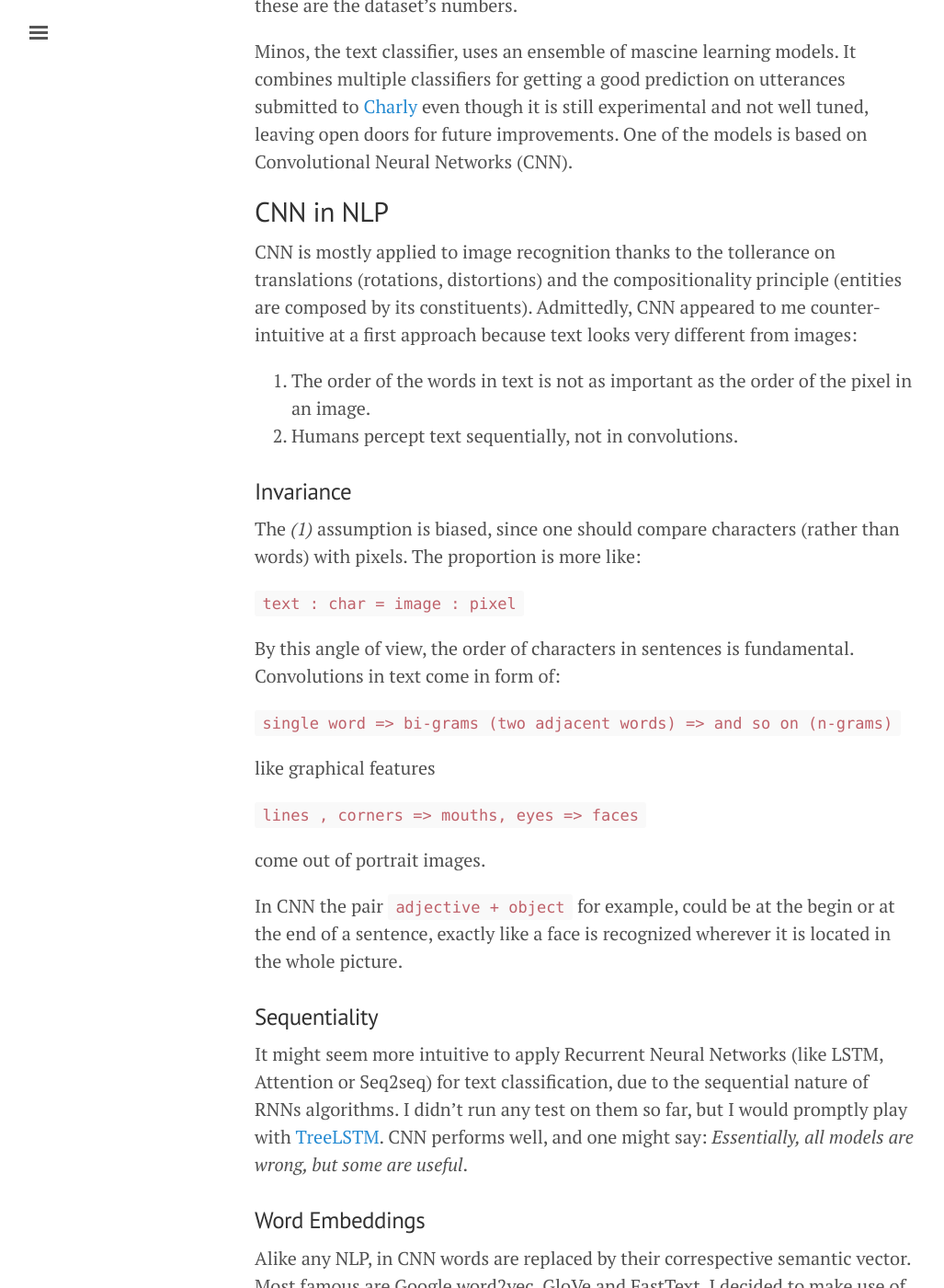
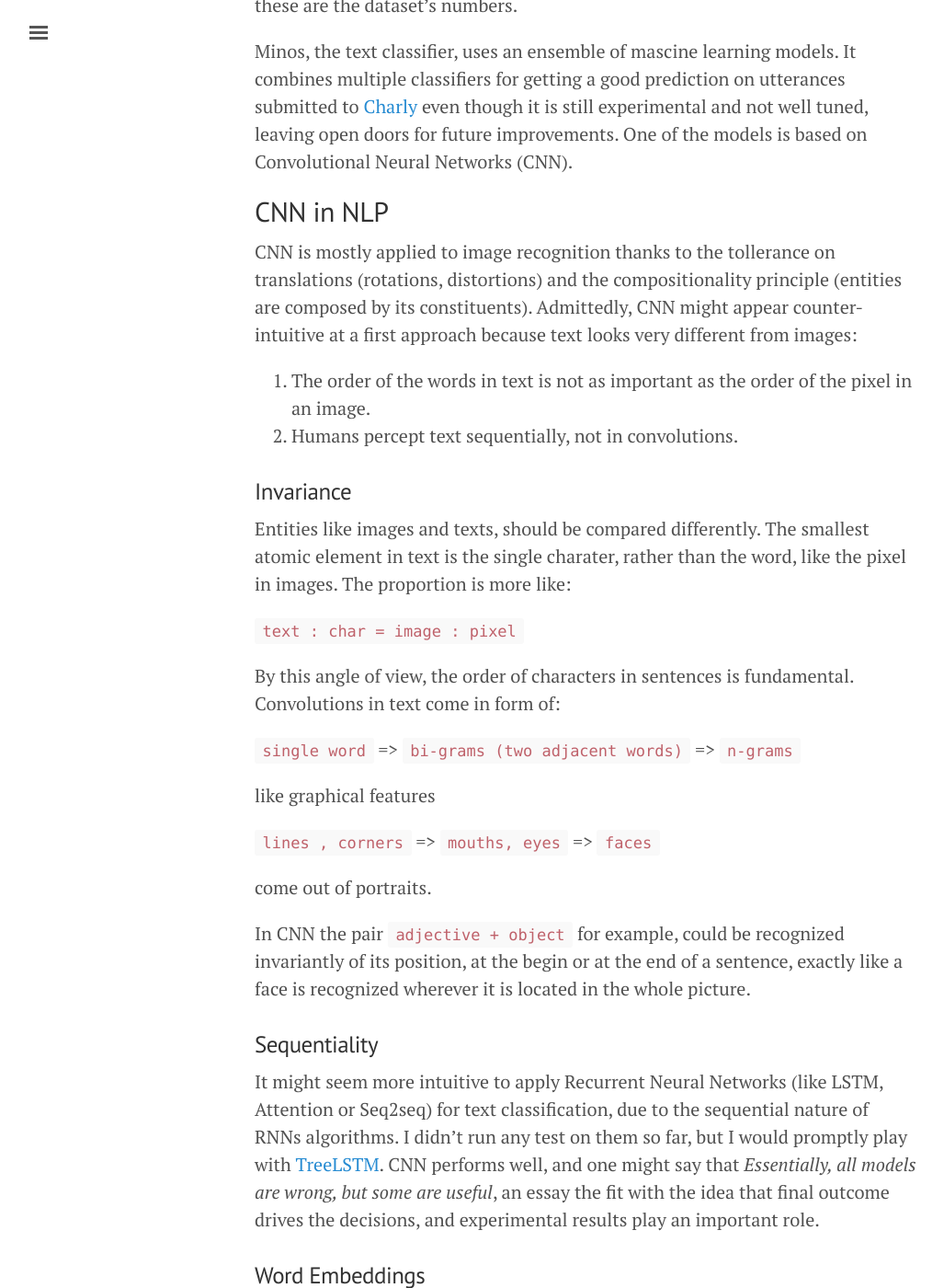
Before and after one commit to gfrison/gfrison.github.io, a Jekyll site: the page built from _posts/2017-09-01-deeplearning-in-text-classification.md, in a window 1280 px wide and 1400 px high, scrolled down 1411 px. Shown: the whole window at 92% size, without its empty margins (3-1030 px from the left). Built offline with Jekyll 4.4.1, drawn with Linux system fonts in a browser that asks for light colours.

Commit message:
Update 2017-09-01-deeplearning-in-text-classification.md

```diff
--- a/_posts/2017-09-01-deeplearning-in-text-classification.md
+++ b/_posts/2017-09-01-deeplearning-in-text-classification.md
@@ -31,33 +31,33 @@ One of the models is based on Convolutional Neural Networks (CNN).
 
 CNN is mostly applied to image recognition thanks to the tollerance on translations
 (rotations, distortions) and the compositionality principle (entities are composed by its constituents).
-Admittedly, CNN appeared to me counter-intuitive at a first approach because text looks very different from images:
+Admittedly, CNN might appear counter-intuitive at a first approach because text looks very different from images:
   1. The order of the words in text is not as important as the order of the pixel in an image.
   2. Humans percept text sequentially, not in convolutions.
 
 ### Invariance
 
-The _(1)_ assumption is biased, since one should compare characters (rather than words) with pixels. The proportion is more like:
+Entities like images and texts, should be compared differently. The smallest atomic element in text is the single charater, rather than the word, like the pixel in images. The proportion is more like:
 
 `text : char = image : pixel`
 
 By this angle of view, the order of characters in sentences is fundamental. Convolutions in text come in form of:
 
-`single word => bi-grams (two adjacent words) => and so on (n-grams)`
+`single word` => `bi-grams (two adjacent words)` => `n-grams`
 
 like graphical features
 
-`lines , corners => mouths, eyes => faces`
+`lines , corners` => `mouths, eyes` => `faces`
 
-come out of portrait images.
+come out of portraits.
 
 In CNN the pair `adjective + object` for example,
-could be at the begin or at the end of a sentence, exactly like a face is recognized wherever it is located in the whole picture.
+could be recognized invariantly of its position, at the begin or at the end of a sentence, exactly like a face is recognized wherever it is located in the whole picture.
 
 ### Sequentiality
 
 It might seem more intuitive to apply Recurrent Neural Networks (like LSTM, Attention or Seq2seq) for text classification,
-due to the sequential nature of RNNs algorithms. I didn't run any test on them so far, but I would promptly play with [TreeLSTM](http://arxiv.org/abs/1503.00075). CNN performs well, and one might say: _Essentially, all models are wrong, but some are useful_.
+due to the sequential nature of RNNs algorithms. I didn't run any test on them so far, but I would promptly play with [TreeLSTM](http://arxiv.org/abs/1503.00075). CNN performs well, and one might say that _Essentially, all models are wrong, but some are useful_, an essay the fit with the idea that final outcome drives the decisions, and experimental results play an important role.
 
 ### Word Embeddings
 
```
